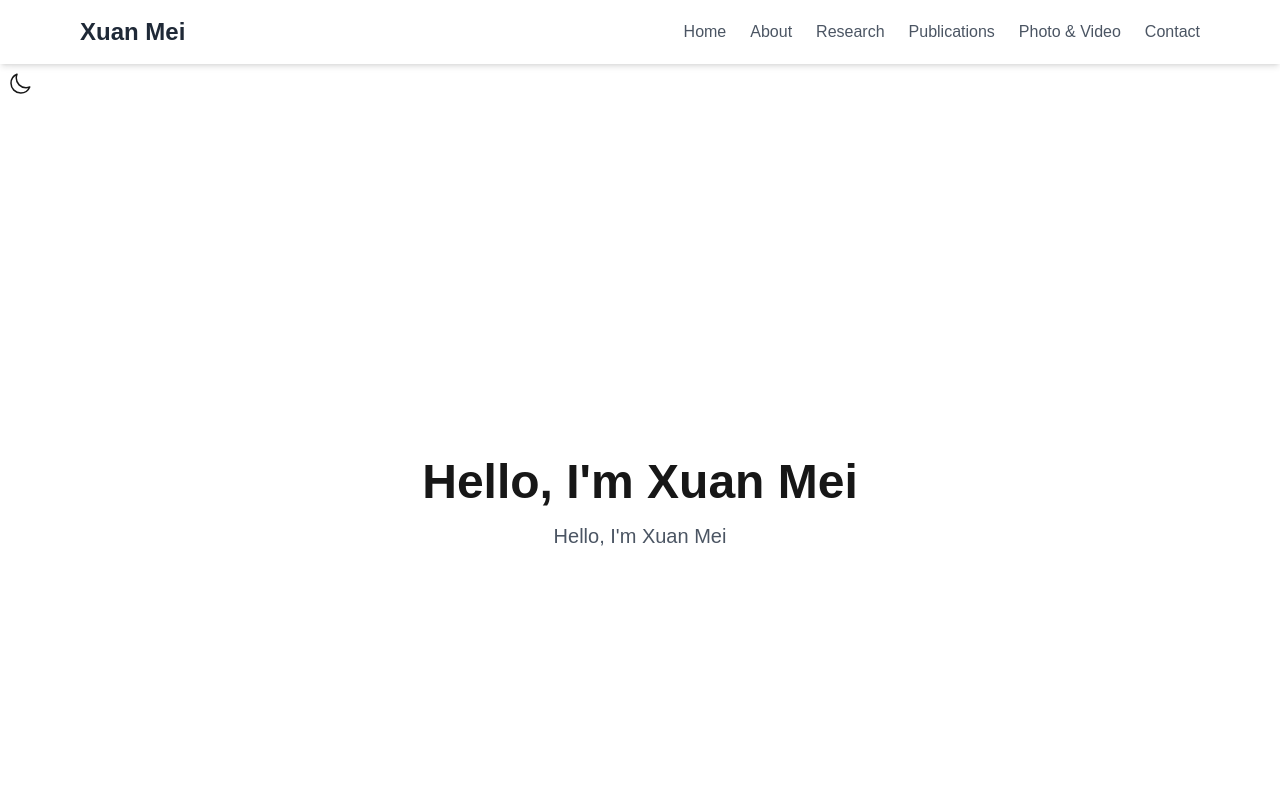
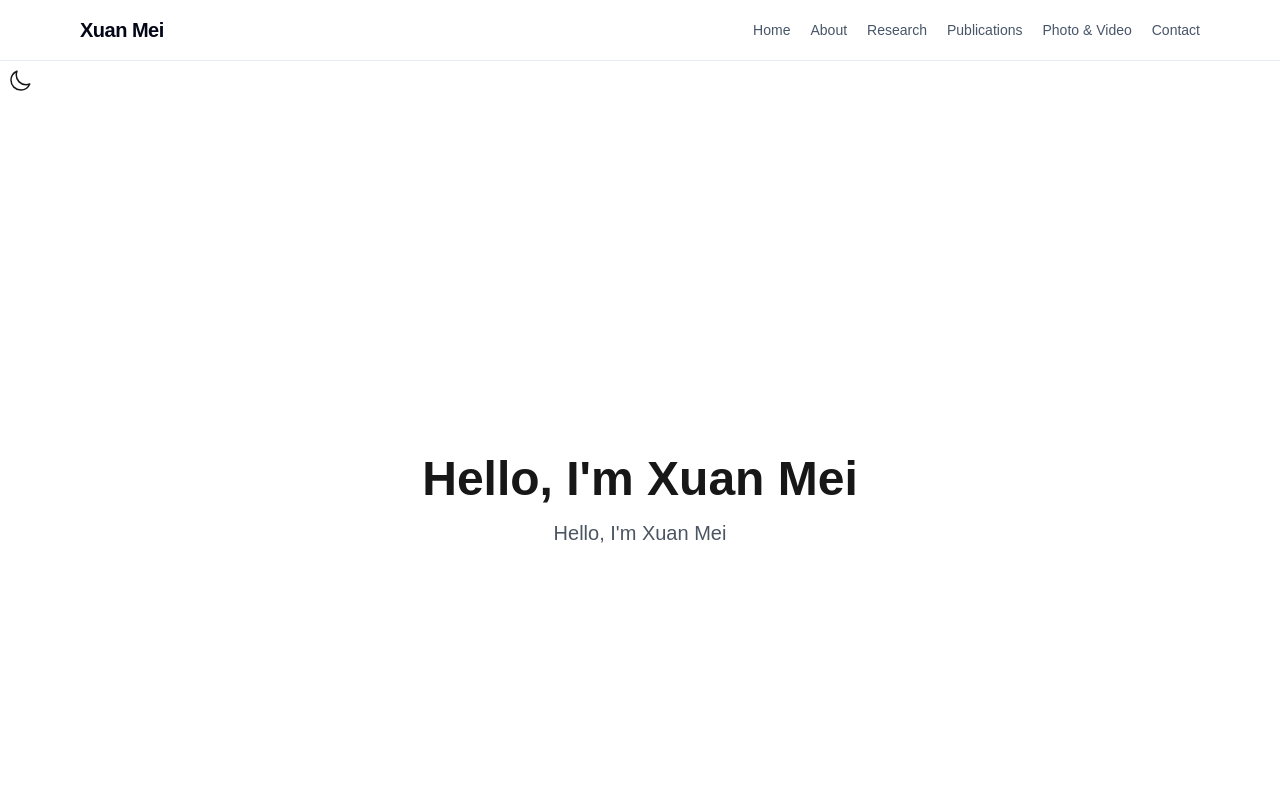
Before and after one commit to mxa911019/xuan-mei-website, a Next.js app: page / in a window 1280 px wide. Shown: the top 800 px of the page. Built offline with nearby package versions, Linux system fonts and the light colour scheme.

Commit message:
Refine site header navigation

```diff
--- a/components/Header.jsx
+++ b/components/Header.jsx
@@ -1,19 +1,32 @@
 import Link from 'next/link';
+
+const navItems = [
+  { href: '/', label: 'Home' },
+  { href: '/about', label: 'About' },
+  { href: '/research', label: 'Research' },
+  { href: '/publications', label: 'Publications' },
+  { href: '/photo-video', label: 'Photo & Video' },
+  { href: '/contact', label: 'Contact' },
+];
 
 export default function Header() {
   return (
-    <header className="bg-white dark:bg-gray-900 shadow-md sticky top-0 z-50">
-      <div className="max-w-6xl mx-auto px-4 py-4 flex justify-between items-center">
-        <Link href="/" className="text-2xl font-bold text-gray-800 dark:text-white">Xuan Mei</Link>
-        <nav className="space-x-6 flex items-center">
-  <Link href="/" className="text-gray-600 hover:text-black dark:text-gray-300 dark:hover:text-white">Home</Link>
-  <Link href="/about" className="text-gray-600 hover:text-black dark:text-gray-300 dark:hover:text-white">About</Link>
-  <Link href="/research" className="text-gray-600 hover:text-black dark:text-gray-300 dark:hover:text-white">Research</Link>
-  <Link href="/publications" className="text-gray-600 hover:text-black dark:text-gray-300 dark:hover:text-white">Publications</Link>
-  <Link href="/photo-video" className="text-gray-600 hover:text-black dark:text-gray-300 dark:hover:text-white">Photo & Video</Link>
-  <Link href="/contact" className="text-gray-600 hover:text-black dark:text-gray-300 dark:hover:text-white">Contact</Link>
-</nav>
-
+    <header className="sticky top-0 z-50 border-b border-slate-200/80 bg-white/90 backdrop-blur dark:border-slate-800 dark:bg-slate-950/90">
+      <div className="mx-auto flex max-w-6xl flex-col gap-3 px-4 py-4 md:flex-row md:items-center md:justify-between">
+        <Link href="/" className="text-xl font-bold tracking-tight text-slate-950 dark:text-white">
+          Xuan Mei
+        </Link>
+        <nav className="flex flex-wrap items-center gap-x-5 gap-y-2 text-sm font-medium">
+          {navItems.map((item) => (
+            <Link
+              key={item.href}
+              href={item.href}
+              className="text-slate-600 transition hover:text-blue-700 dark:text-slate-300 dark:hover:text-blue-300"
+            >
+              {item.label}
+            </Link>
+          ))}
+        </nav>
       </div>
     </header>
   );
```
